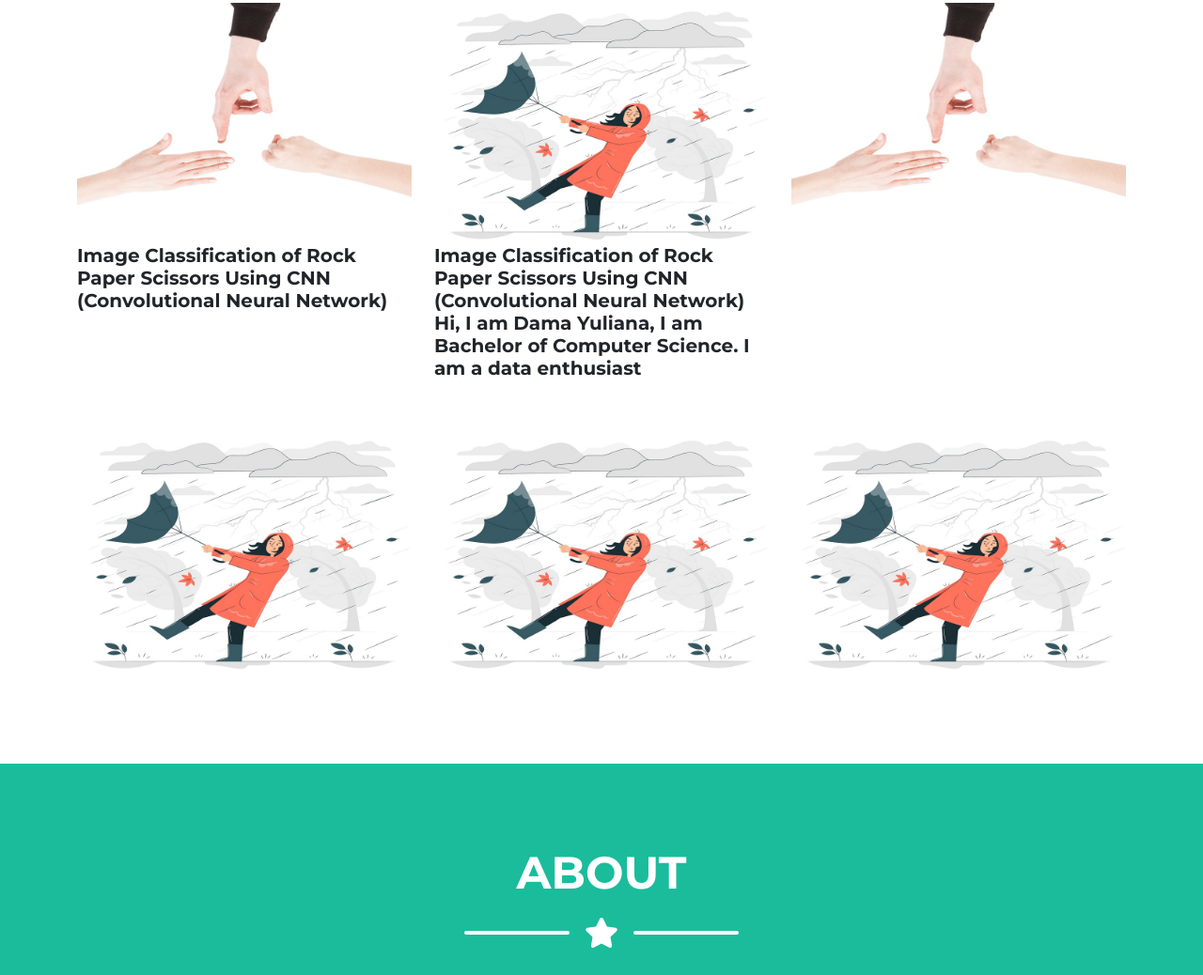
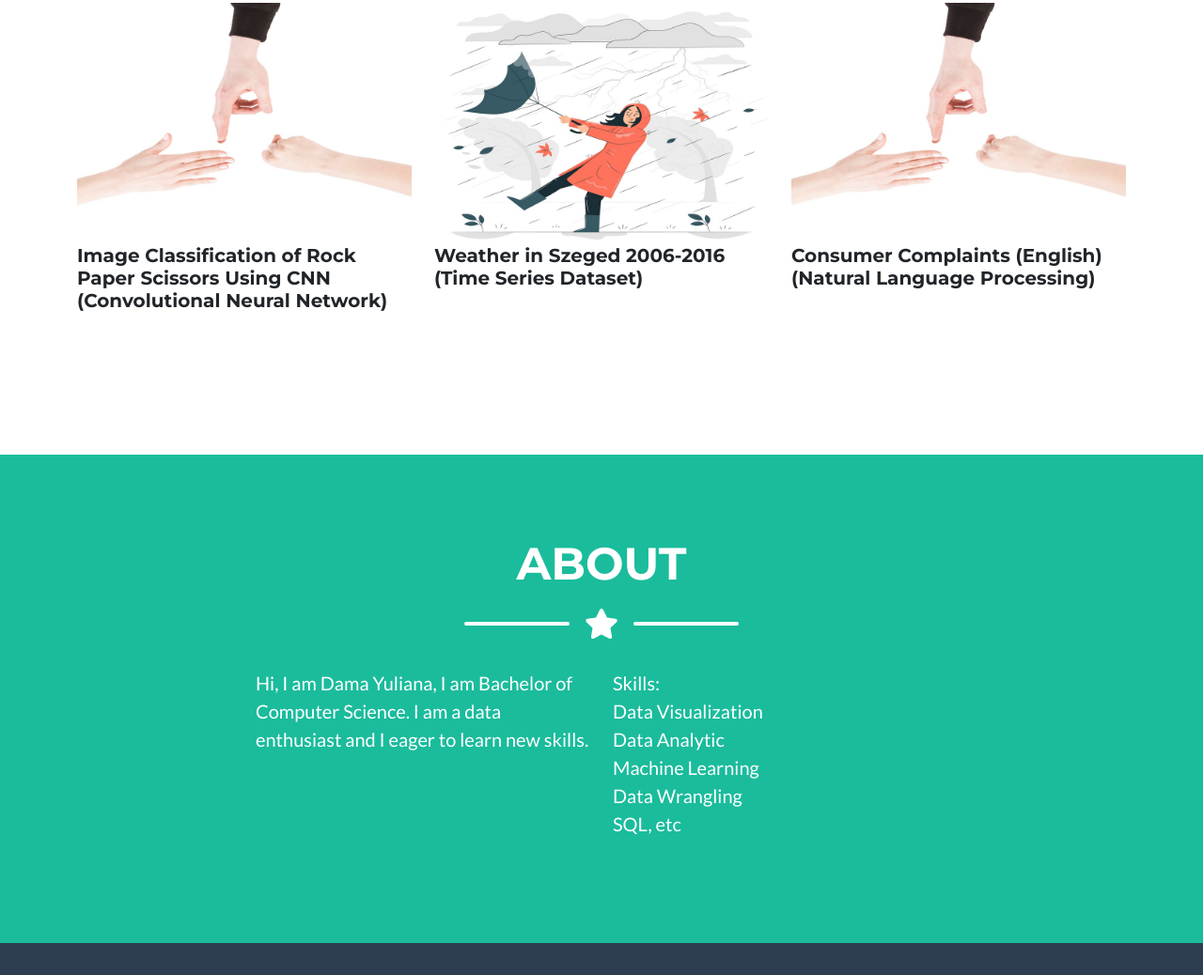
Before and after one commit to damayuliana/damayuliana.github.io, a plain HTML site: page index.html in a window 1280 px wide. Shown: the part 933-1971 px from the top of the page at 94% size. Drawn offline with nearby package versions, Linux system fonts and the light colour scheme.

Commit message:
Update index.html

```diff
--- a/index.html
+++ b/index.html
@@ -65,7 +65,7 @@
                 <div class="row justify-content-center">
                     <!-- Portfolio Item 1-->
                     <div class="col-md-6 col-lg-4 mb-5">
-                        <div class="portfolio-item mx-auto" data-bs-toggle="modal" data-bs-target="#portfolioModal1">
+                        <div class="portfolio-item mx-auto" data-bs-toggle="modal" href="https://www.linkedin.com/in/damayuliana" target="_blank">
                             <div class="portfolio-item-caption d-flex align-items-center justify-content-center h-100 w-100">
                                 <div class="portfolio-item-caption-content text-center text-white"><i class="fas fa-plus fa-3x"></i></div>
                             </div>
@@ -84,7 +84,7 @@
                             <img class="img-fluid" src="assets/img/portfolio/porto2/weather2.jpg" alt="..." />
                         </div>
                         <div class="portfolio-item" data-bs-toggle="modal" data-bs-target="#portfolioModal2">
-                            <h5>Image Classification of Rock Paper Scissors Using CNN (Convolutional Neural Network) Hi, I am Dama Yuliana, I am Bachelor of Computer Science. I am a data enthusiast</h5>
+                            <h5>Weather in Szeged 2006-2016 (Time Series Dataset)</h5>
                         </div>
                     </div>
                     <!-- Portfolio Item 3-->
@@ -95,34 +95,37 @@
                             </div>
                             <img class="img-fluid" src="assets/img/portfolio/porto1/rps1.jpg" alt="..." />
                         </div>
+                        <div class="portfolio-item" data-bs-toggle="modal" data-bs-target="#portfolioModal2">
+                            <h5>Consumer Complaints (English) (Natural Language Processing)</h5>
+                        </div>
                     </div>
                     <!-- Portfolio Item 4-->
-                    <div class="col-md-6 col-lg-4 mb-5 mb-lg-0">
+<!--                     <div class="col-md-6 col-lg-4 mb-5 mb-lg-0">
                         <div class="portfolio-item mx-auto" data-bs-toggle="modal" data-bs-target="#portfolioModal4">
                             <div class="portfolio-item-caption d-flex align-items-center justify-content-center h-100 w-100">
                                 <div class="portfolio-item-caption-content text-center text-white"><i class="fas fa-plus fa-3x"></i></div>
                             </div>
                             <img class="img-fluid" src="assets/img/portfolio/porto2/weather2.jpg" alt="..." />
                         </div>
-                    </div>
+                    </div> -->
                     <!-- Portfolio Item 5-->
-                    <div class="col-md-6 col-lg-4 mb-5 mb-md-0">
+<!--                     <div class="col-md-6 col-lg-4 mb-5 mb-md-0">
                         <div class="portfolio-item mx-auto" data-bs-toggle="modal" data-bs-target="#portfolioModal5">
                             <div class="portfolio-item-caption d-flex align-items-center justify-content-center h-100 w-100">
                                 <div class="portfolio-item-caption-content text-center text-white"><i class="fas fa-plus fa-3x"></i></div>
                             </div>
                             <img class="img-fluid" src="assets/img/portfolio/porto2/weather2.jpg" alt="..." />
                         </div>
-                    </div>
+                    </div> -->
                     <!-- Portfolio Item 6-->
-                    <div class="col-md-6 col-lg-4">
+<!--                     <div class="col-md-6 col-lg-4">
                         <div class="portfolio-item mx-auto" data-bs-toggle="modal" data-bs-target="#portfolioModal6">
                             <div class="portfolio-item-caption d-flex align-items-center justify-content-center h-100 w-100">
                                 <div class="portfolio-item-caption-content text-center text-white"><i class="fas fa-plus fa-3x"></i></div>
                             </div>
                             <img class="img-fluid" src="assets/img/portfolio/porto2/weather2.jpg" alt="..." />
                         </div>
-                    </div>
+                    </div> -->
                 </div>
             </div>
         </section>
@@ -201,11 +204,11 @@
                                     <img class="img-fluid rounded mb-5" src="assets/img/portfolio/porto1/rps1.jpg" alt="..." />
                                     <!-- Portfolio Modal - Text-->
                                     <p class="mb-4">Lorem ipsum dolor sit amet, consectetur adipisicing elit. Mollitia neque assumenda ipsam nihil, molestias magnam, recusandae quos quis inventore quisquam velit asperiores, vitae? Reprehenderit soluta, eos quod consequuntur itaque. Nam.</p>
-                                    <p>This is the <code>Panel</code> constructor:</p>
+<!--                                     <p>This is the <code>Panel</code> constructor:</p>
 <!-- <pre><code>function Panel(element, canClose, closeHandler) {
       this.element = element;
       this.canClose = canClose;
-      mb-0">Image Classification
+      mb-0">Image Classification -->
                                     <!-- Icon Divider-->
                                     <div class="divider-custom">
                                         <div class="divider-custom-line"></div>
```
